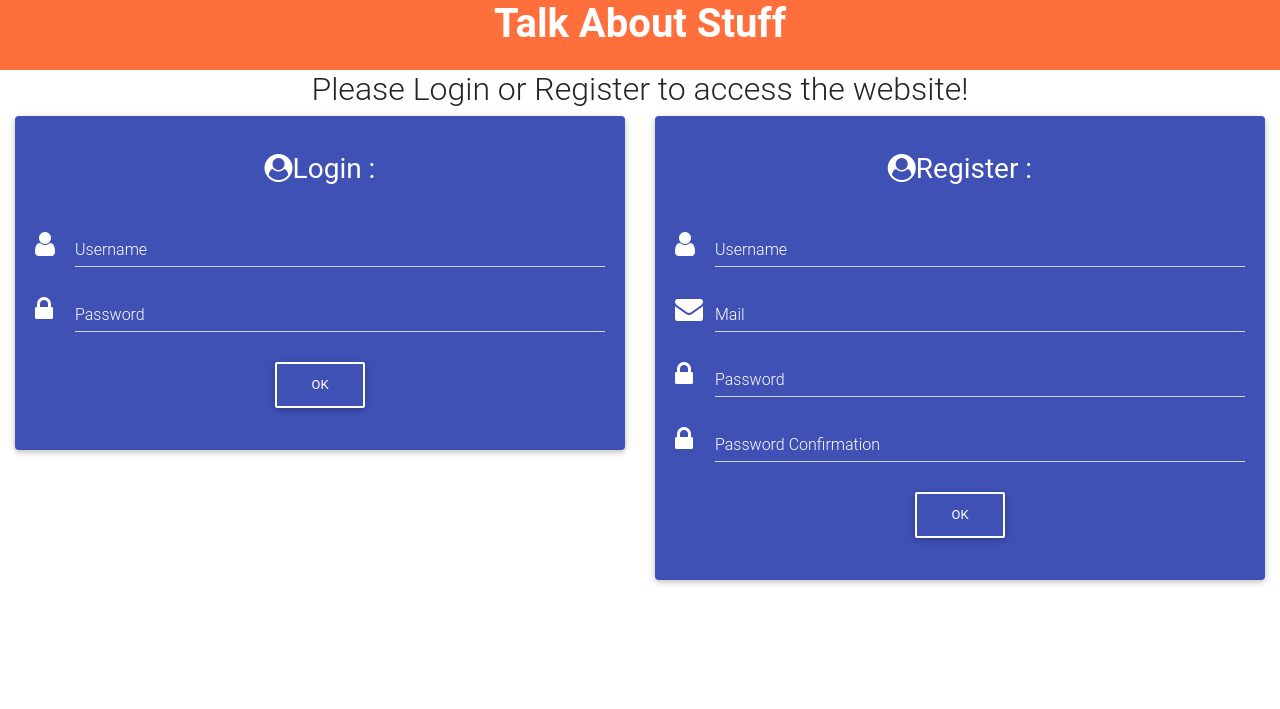
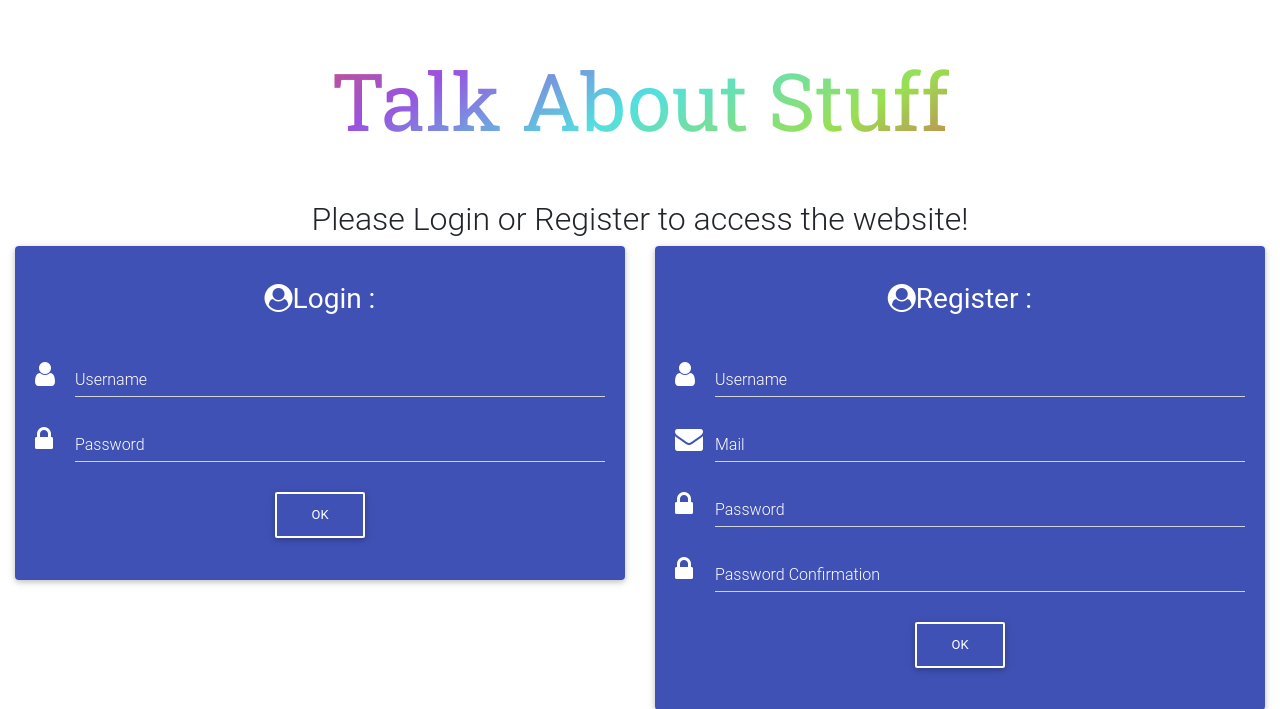
Before and after one commit to Not-the-Bees/Site-Doc-eCommercer, a PHP site: page /resources/views/login.php in a window 1280 px wide. Shown: the top 709 px of the page. Run offline with PHP 8.4, Linux system fonts and the light colour scheme; some libraries are stand-ins or nearby versions; some web fonts are replaced.

Commit message:
ajout effet titre du meilleur gout

```diff
--- a/public/css/style.css
+++ b/public/css/style.css
@@ -9,6 +9,26 @@ colors :
 
 
 /* General */
+
+@import url(https://fonts.googleapis.com/css?family=Roboto+Slab:400);
+
+
+h1 {
+	display: table;
+	margin: 0 auto;
+	font-family: "Roboto Slab";
+	font-weight: 400;
+	font-size: 5em;
+	background: linear-gradient(330deg, #e05252 0%, #99e052 25%, #52e0e0 50%, #9952e0 75%, #e05252 100%);
+	-webkit-background-clip: text;
+	-webkit-text-fill-color: transparent;
+	line-height: 200px;
+}
+
+
+
+
+
 body {
   font-family: "Helvetica Neue", Helvetica, Arial, sans-serif;
 }
--- a/resources/views/login.php
+++ b/resources/views/login.php
@@ -13,8 +13,8 @@
 
 <!-- Banner -->
 <body>
-<header class="banner">
-    <h1 class="title">Talk About Stuff</h1>
+<header>
+    <h1>Talk About Stuff</h1>
 </header>
 <!-- End Banner -->
 
```
